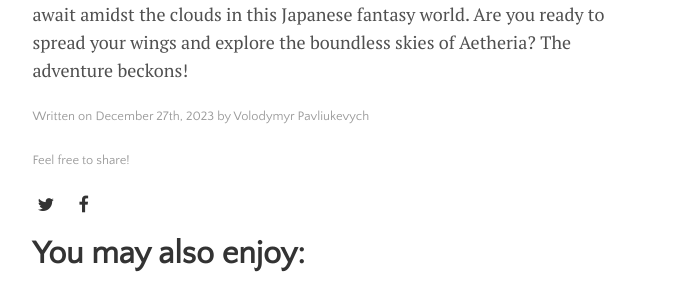
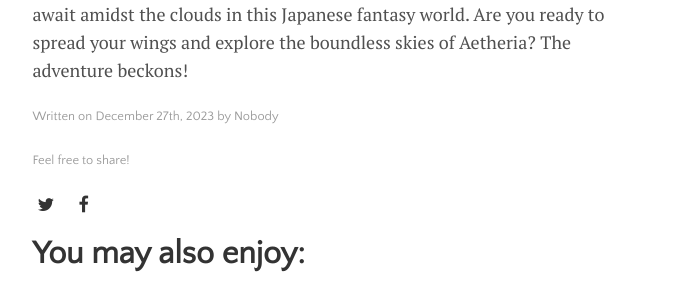
Before and after one commit to SkyCreatures/skycreatures.github.io, a Jekyll site: the page built from _posts/2023-12-27-welcome-to-sky-creatures-world.md, in a window 1280 px wide. Shown: the part 1306-1606 px from the top of the page, without its empty margins (300-979 px from the left). Built offline with Jekyll 4.4.1, drawn with Linux system fonts in a browser that asks for light colours.

Commit message:
Improve about.

```diff
--- a/_posts/2023-12-27-welcome-to-sky-creatures-world.md
+++ b/_posts/2023-12-27-welcome-to-sky-creatures-world.md
@@ -1,7 +1,7 @@
 ---
 layout: post
 title: "Welcome to sky creatures world"
-author: "Volodymyr Pavliukevych"
+author: "Nobody"
 categories: introduction
 tags: [skycreature, world]
 image: img_3.jpeg
```
